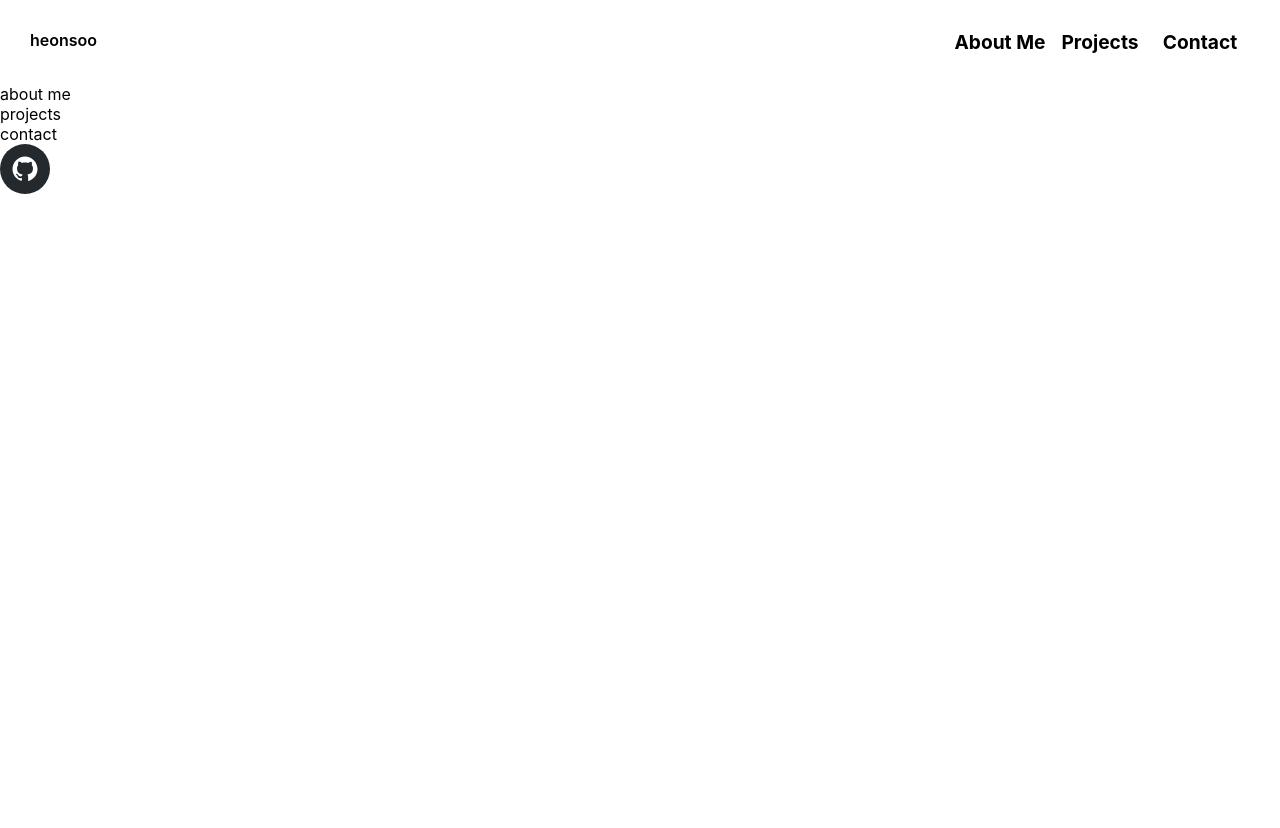
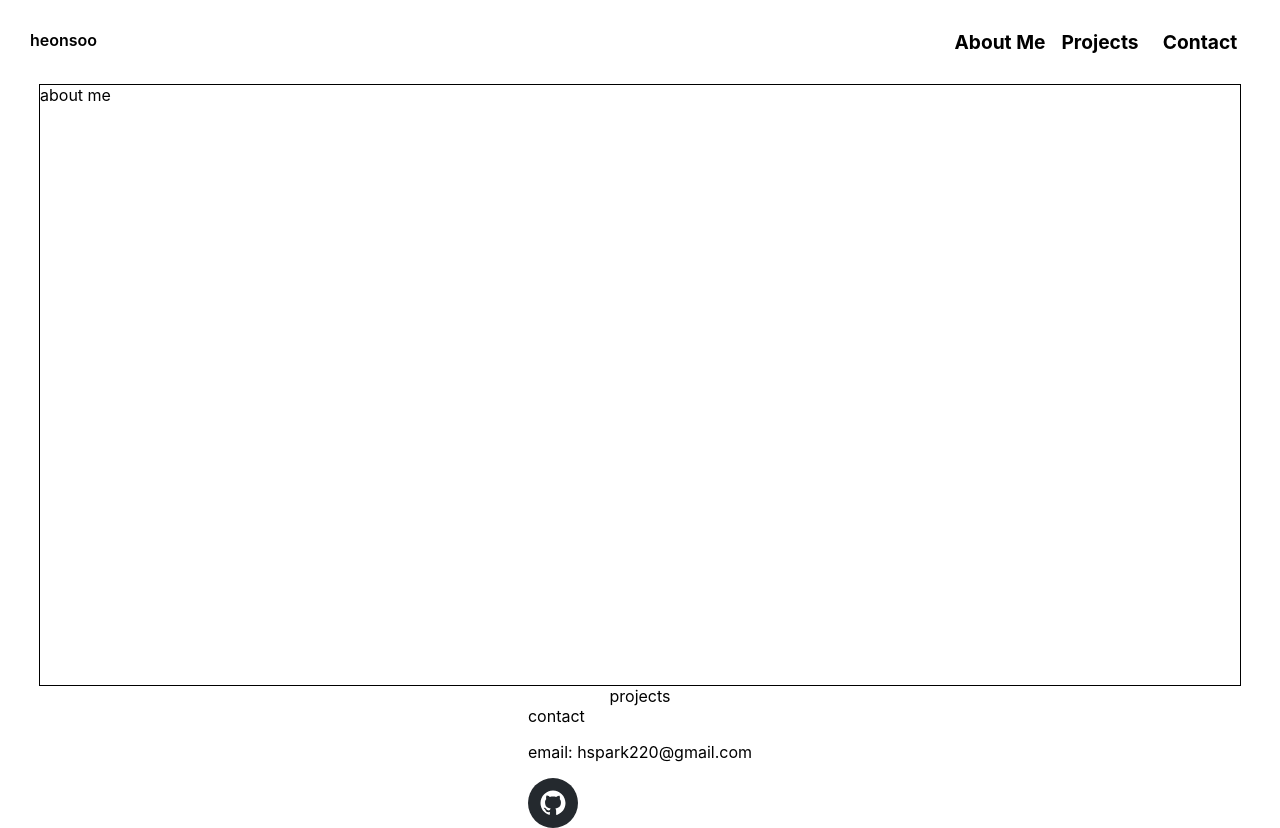
Before and after one commit to hspark220/hspark220.github.io, a React (Create React App) app: page /projects in a window 1280 px wide. Before the commit the page ends 800 px from the top, so only its background shows below. Built offline with nearby package versions, Linux system fonts and the light colour scheme.

Commit message:
Center main section and add flex-direction

```diff
--- a/src/App.js
+++ b/src/App.js
@@ -7,9 +7,12 @@ const App = () => {
   return (
     <>
       <Navigation />
-      <About />
-      <Projects />
-      <Contact />
+      <div className="main">
+        <About />
+        <Projects />
+        <Contact />
+      </div>
+
     </>
   )
 }
--- a/src/index.css
+++ b/src/index.css
@@ -37,3 +37,15 @@ a {
 .logo {
   font-weight: 600;
 }
+
+.main {
+  display: flex;
+  flex-direction: column;
+  align-items: center;
+}
+
+.about-me {
+  width: 1200px;
+  height: 600px;
+  border: solid 1px;
+}
--- a/src/views/Contact.js
+++ b/src/views/Contact.js
@@ -4,7 +4,8 @@ const Contact = () => {
     return (
         <div className="contact">
             contact
-            <br></br>
+            <p>email: hspark220@gmail.com </p>
+            {/* icons */}
             <SocialIcon url="https://github.com/hspark220" />
         </div>
     )
```
